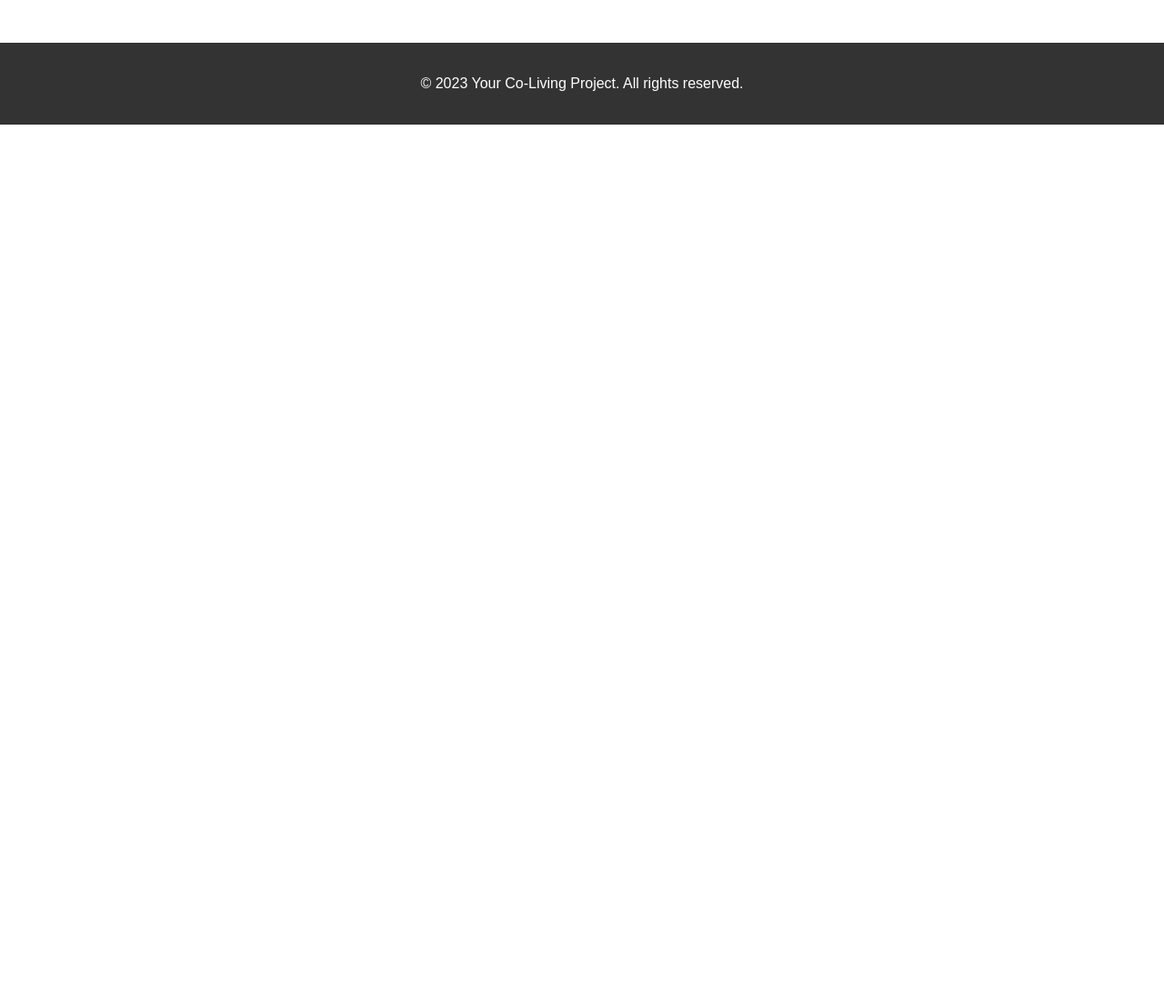
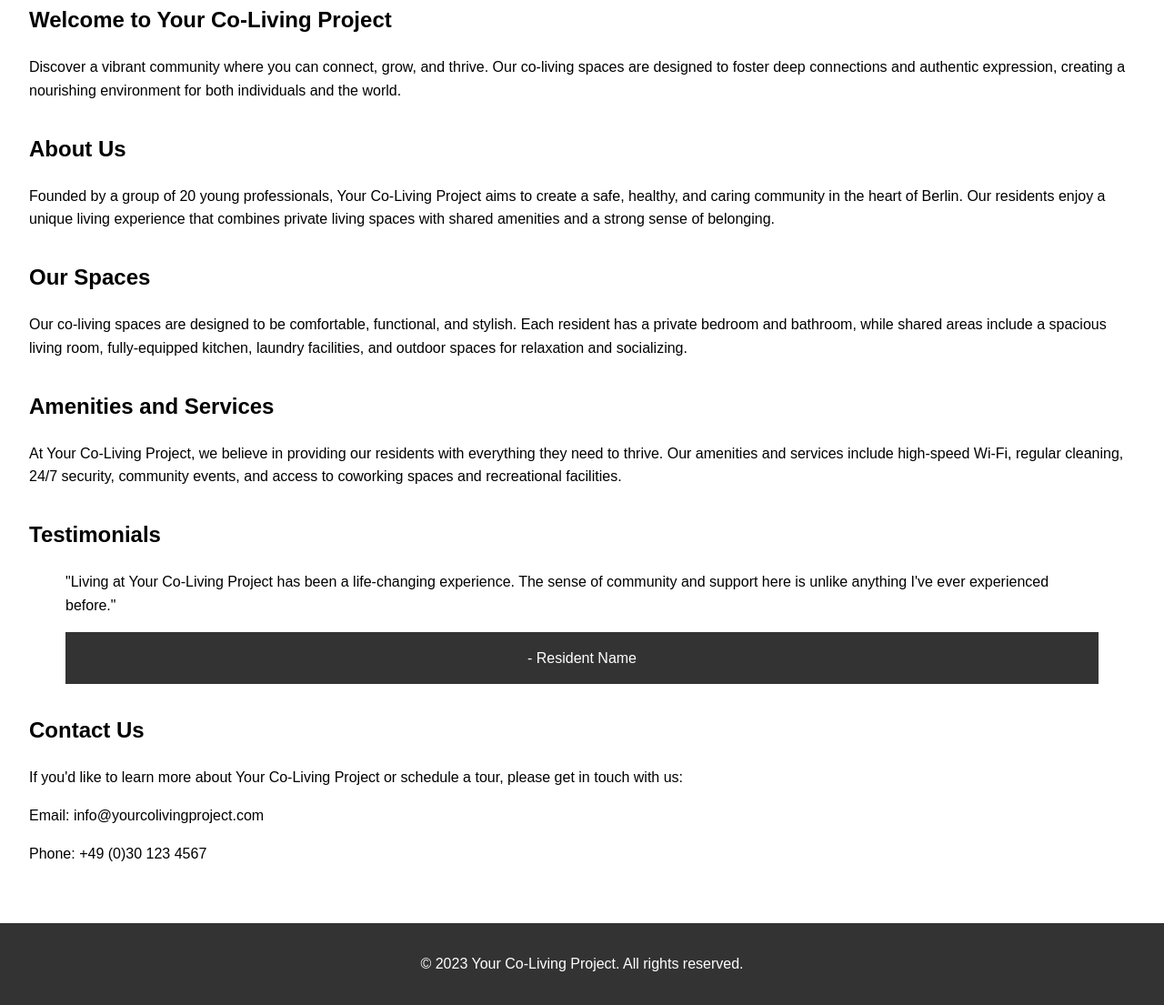
Before and after one commit to Mirjamva/MellowLiving, a plain HTML site: page index.html in a window 1280 px wide. Shown: the part 132-1237 px from the top of the page at 91% size. Before the commit the page ends 800 px from the top, so only its background shows below. Drawn offline with Linux system fonts and the light colour scheme.

Commit message:
Update index.html

```diff
--- a/index.html
+++ b/index.html
@@ -21,23 +21,39 @@
 
   <main>
     <section id="home">
-      <!-- Home content goes here -->
+      <h2>Welcome to Your Co-Living Project</h2>
+      <p>Discover a vibrant community where you can connect, grow, and thrive. Our co-living spaces are designed to foster deep connections and authentic expression, creating a nourishing environment for both individuals and the world.</p>
     </section>
 
     <section id="about">
-      <!-- About Us content goes here -->
+      <h2>About Us</h2>
+      <p>Founded by a group of 20 young professionals, Your Co-Living Project aims to create a safe, healthy, and caring community in the heart of Berlin. Our residents enjoy a unique living experience that combines private living spaces with shared amenities and a strong sense of belonging.</p>
     </section>
 
     <section id="spaces">
-      <!-- Our Spaces content goes here -->
+      <h2>Our Spaces</h2>
+      <p>Our co-living spaces are designed to be comfortable, functional, and stylish. Each resident has a private bedroom and bathroom, while shared areas include a spacious living room, fully-equipped kitchen, laundry facilities, and outdoor spaces for relaxation and socializing.</p>
     </section>
 
     <section id="amenities">
-      <!-- Amenities and Services content goes here -->
+      <h2>Amenities and Services</h2>
+      <p>At Your Co-Living Project, we believe in providing our residents with everything they need to thrive. Our amenities and services include high-speed Wi-Fi, regular cleaning, 24/7 security, community events, and access to coworking spaces and recreational facilities.</p>
     </section>
 
     <section id="testimonials">
-      <!-- Testimonials content goes here -->
+      <h2>Testimonials</h2>
+      <blockquote>
+        <p>"Living at Your Co-Living Project has been a life-changing experience. The sense of community and support here is unlike anything I've ever experienced before."</p>
+        <footer>- Resident Name</footer>
+      </blockquote>
+      <!-- Add more testimonials as needed -->
+    </section>
+
+    <section id="contact">
+      <h2>Contact Us</h2>
+      <p>If you'd like to learn more about Your Co-Living Project or schedule a tour, please get in touch with us:</p>
+      <p>Email: info@yourcolivingproject.com</p>
+      <p>Phone: +49 (0)30 123 4567</p>
     </section>
   </main>
 
```
